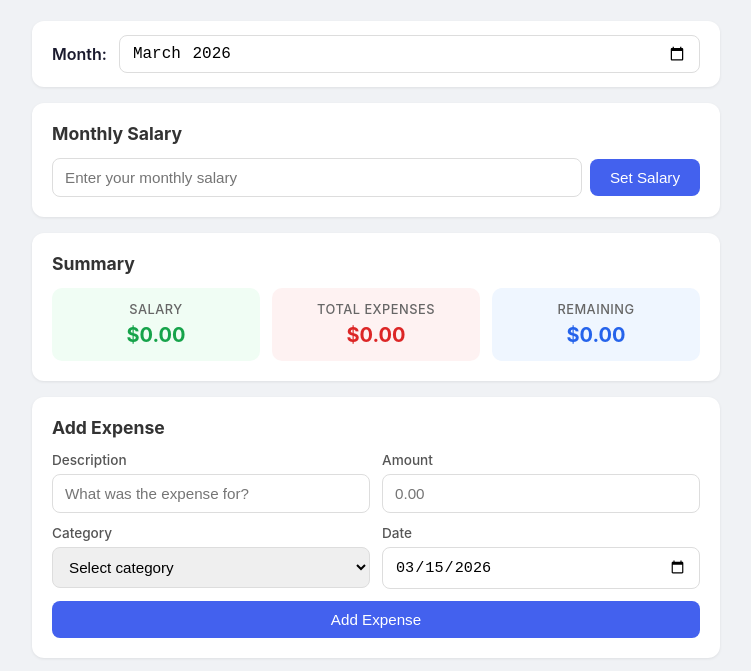
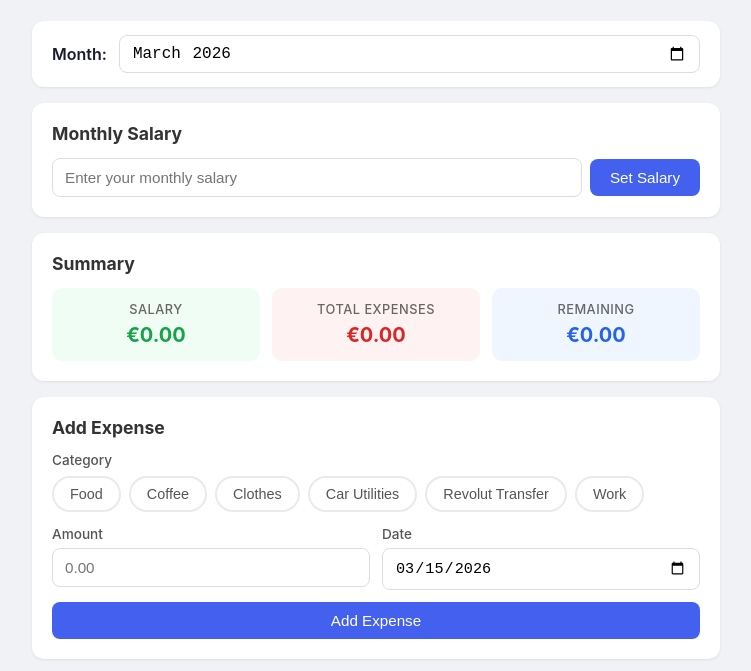
Before and after one commit to nayafyt/expense-tracker, a website: page index.html in a window 1280 px wide. Shown: the part 106-777 px from the top of the page, without its empty margins (264-1015 px from the left). Drawn offline with Linux system fonts and the light colour scheme.

Commit message:
Implement category tagging for expenses and update currency symbol to Euro

```diff
--- a/app.js
+++ b/app.js
@@ -28,7 +28,7 @@ function saveSalary(month, amount) {
 }
 
 function formatCurrency(amount) {
-    return '$' + amount.toFixed(2);
+    return '\u20AC' + amount.toFixed(2);
 }
 
 // --- Month Picker ---
@@ -61,28 +61,41 @@ function editSalary() {
     document.getElementById('salaryForm').classList.remove('hidden');
 }
 
+// --- Tags ---
+let selectedCategory = '';
+
+function initTags() {
+    document.querySelectorAll('.tag').forEach(tag => {
+        tag.addEventListener('click', function () {
+            document.querySelectorAll('.tag').forEach(t => t.classList.remove('active'));
+            this.classList.add('active');
+            selectedCategory = this.dataset.value;
+        });
+    });
+}
+
 // --- Expenses ---
 function addExpense(e) {
     e.preventDefault();
-    const desc = document.getElementById('expenseDesc').value.trim();
     const amount = parseFloat(document.getElementById('expenseAmount').value);
-    const category = document.getElementById('expenseCategory').value;
     const date = document.getElementById('expenseDate').value;
 
-    if (!desc || !amount || !category || !date) return;
+    if (!selectedCategory || !amount || !date) return;
 
     const expenses = getData(currentMonth);
     expenses.push({
         id: Date.now(),
-        description: desc,
+        description: selectedCategory,
         amount: amount,
-        category: category,
+        category: selectedCategory,
         date: date
     });
     saveData(currentMonth, expenses);
 
     document.getElementById('expenseForm').reset();
     document.getElementById('expenseDate').value = new Date().toISOString().slice(0, 10);
+    document.querySelectorAll('.tag').forEach(t => t.classList.remove('active'));
+    selectedCategory = '';
 
     render();
     autoSaveCSV();
@@ -248,6 +261,7 @@ function render() {
 // --- Init ---
 document.addEventListener('DOMContentLoaded', function () {
     initMonthPicker();
+    initTags();
     render();
     autoSaveCSV();
 });
--- a/index.html
+++ b/index.html
@@ -25,7 +25,7 @@
             <div id="salaryDisplay" class="hidden">
                 <div class="salary-info">
                     <span class="label">Salary:</span>
-                    <span id="salaryAmount" class="amount">$0</span>
+                    <span id="salaryAmount" class="amount">€0</span>
                     <button class="btn btn-small btn-edit" onclick="editSalary()">Edit</button>
                 </div>
             </div>
@@ -43,15 +43,15 @@
             <div class="summary-grid">
                 <div class="summary-item income">
                     <span class="label">Salary</span>
-                    <span id="summarySalary" class="value">$0.00</span>
+                    <span id="summarySalary" class="value">€0.00</span>
                 </div>
                 <div class="summary-item expenses">
                     <span class="label">Total Expenses</span>
-                    <span id="summaryExpenses" class="value">$0.00</span>
+                    <span id="summaryExpenses" class="value">€0.00</span>
                 </div>
                 <div class="summary-item remaining">
                     <span class="label">Remaining</span>
-                    <span id="summaryRemaining" class="value">$0.00</span>
+                    <span id="summaryRemaining" class="value">€0.00</span>
                 </div>
             </div>
         </div>
@@ -60,28 +60,19 @@
         <div class="card add-expense">
             <h2>Add Expense</h2>
             <form id="expenseForm" onsubmit="addExpense(event)">
+                <label class="field-label">Category</label>
+                <div class="tag-grid" id="categoryTags">
+                    <button type="button" class="tag" data-value="food">Food</button>
+                    <button type="button" class="tag" data-value="coffee">Coffee</button>
+                    <button type="button" class="tag" data-value="clothes">Clothes</button>
+                    <button type="button" class="tag" data-value="car utilities">Car Utilities</button>
+                    <button type="button" class="tag" data-value="revolut transfer">Revolut Transfer</button>
+                    <button type="button" class="tag" data-value="work">Work</button>
+                </div>
                 <div class="form-row">
-                    <div class="input-group">
-                        <label for="expenseDesc">Description</label>
-                        <input type="text" id="expenseDesc" placeholder="What was the expense for?" required>
-                    </div>
                     <div class="input-group">
                         <label for="expenseAmount">Amount</label>
                         <input type="number" id="expenseAmount" placeholder="0.00" min="0.01" step="0.01" required>
-                    </div>
-                </div>
-                <div class="form-row">
-                    <div class="input-group">
-                        <label for="expenseCategory">Category</label>
-                        <select id="expenseCategory" required>
-                            <option value="">Select category</option>
-                            <option value="food">Food</option>
-                            <option value="coffee">Coffee</option>
-                            <option value="clothes">Clothes</option>
-                            <option value="car utilities">Car Utilities</option>
-                            <option value="revolut transfer">Revolut Transfer</option>
-                            <option value="work">Work</option>
-                        </select>
                     </div>
                     <div class="input-group">
                         <label for="expenseDate">Date</label>
--- a/style.css
+++ b/style.css
@@ -176,6 +176,44 @@ select:focus {
 
 .btn-full {
     width: 100%;
+}
+
+.field-label {
+    font-size: 0.85rem;
+    font-weight: 500;
+    color: #555;
+    display: block;
+    margin-bottom: 8px;
+}
+
+.tag-grid {
+    display: flex;
+    flex-wrap: wrap;
+    gap: 8px;
+    margin-bottom: 14px;
+}
+
+.tag {
+    padding: 8px 16px;
+    border: 2px solid #e8eaed;
+    border-radius: 20px;
+    background: #fff;
+    font-size: 0.9rem;
+    font-weight: 500;
+    color: #555;
+    cursor: pointer;
+    transition: all 0.2s;
+}
+
+.tag:hover {
+    border-color: #4361ee;
+    color: #4361ee;
+}
+
+.tag.active {
+    background: #4361ee;
+    border-color: #4361ee;
+    color: #fff;
 }
 
 .form-row {
```
